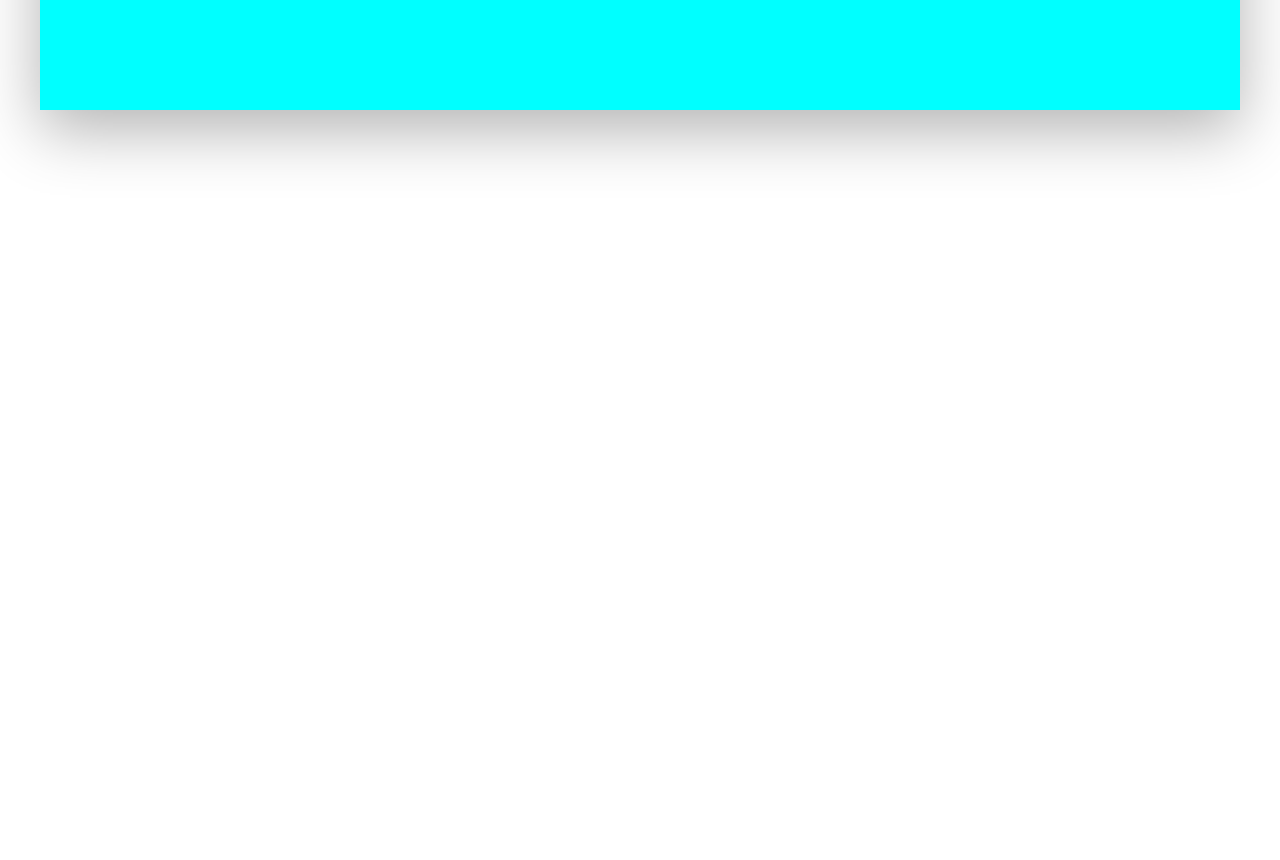
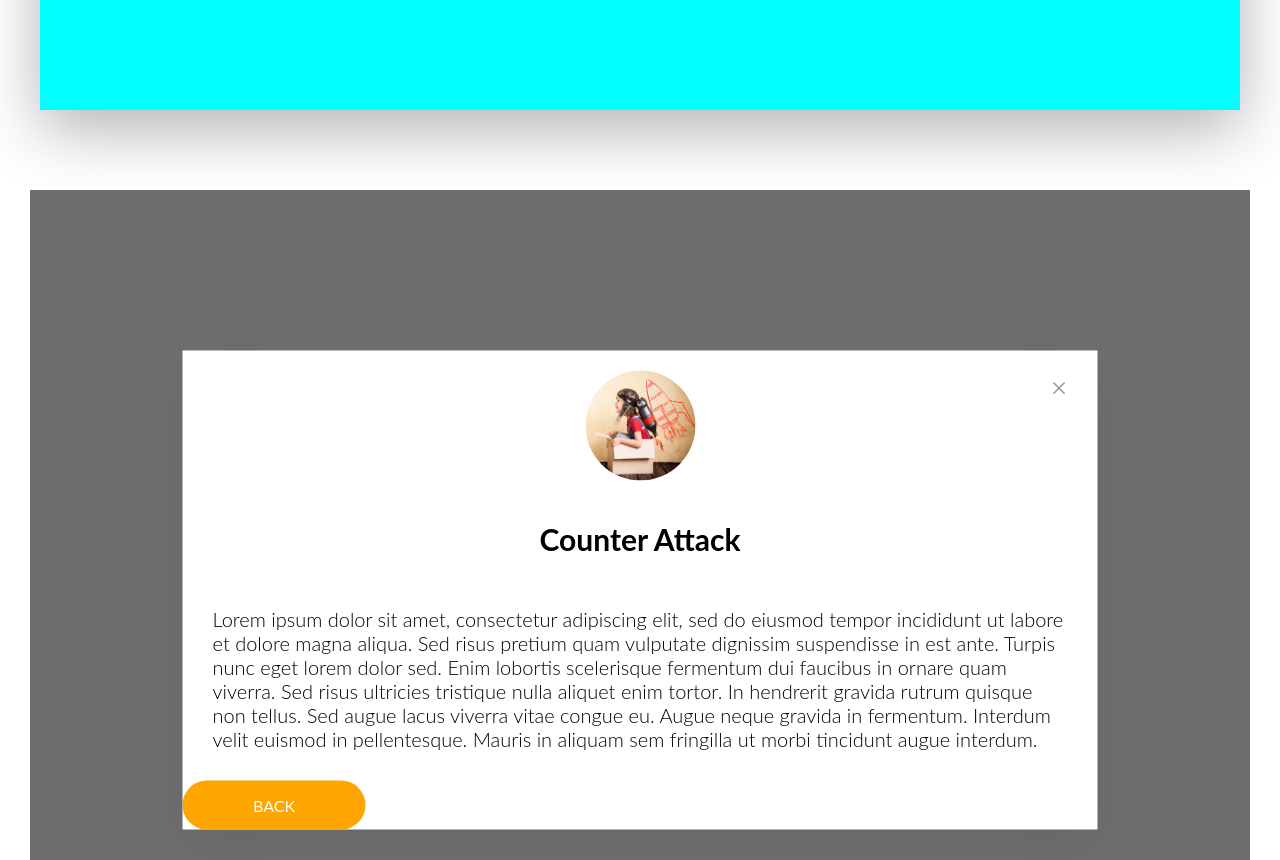
Before and after one commit to fraciuan/Token, a website: page index.html in a window 1280 px wide. Shown: the part 500-1360 px from the top of the page. Before the commit the page ends 800 px from the top, so only its background shows below. Drawn offline with Linux system fonts and the light colour scheme.

Commit message:
added pop-up screen

```diff
--- a/SASS/_components.scss
+++ b/SASS/_components.scss
@@ -12,3 +12,98 @@
 .back {
     display: none;
 }
+
+////////////////////////////////////////////
+//POP UP
+.popup {
+    height: 100vh;
+    width: 100%;
+    position: fixed;
+    top: 0;
+    left: 0;
+    background-color: rgba(95, 95, 95, 0.904);
+    position: relative;
+
+    &__content {
+        width: 75%;
+        height: auto;
+        background-color: #fff;
+        box-shadow: var(--shadow-light);
+
+        position: absolute;
+        top: 50%;
+        left: 50%;
+        transform: translate(-50%, -50%);
+
+        display: flex;
+        flex-direction: column;
+
+
+    }
+
+    &__img-box {
+        width: 100%;
+        height: auto;
+
+        display: flex;
+        justify-content: center;
+    }
+
+    &__img {
+        width: 15rem;
+        height: 15rem;
+        border-radius: 50%;
+        margin-bottom: 2rem;
+        padding: 2rem;
+    }
+
+    &__title {
+        font-family: "Lato", sans-serif;
+        font-size: 3rem;
+        margin-bottom: 2rem;
+
+        display: flex;
+        justify-content: center;
+
+    }
+
+    &__text {
+        font-family: "Lato", sans-serif;
+        font-weight: 300;
+        font-size: 2rem;
+        padding: 3rem;
+        display: flex;
+        justify-content: center;
+
+    }
+
+    &__btn {
+        font-family: "Lato", sans-serif;
+        text-transform: uppercase;
+        text-decoration: none;
+        width: 20%;
+        padding: 1.5rem 4rem;
+        display: inline-block;
+        border-radius: 10rem;
+        background-color: orange;
+        color: #fff;
+        text-align: center;
+        font-size: 1.6rem;
+        border: none;
+        cursor: pointer;
+
+        display: flex;
+        justify-content: center;
+
+    }
+
+    &__close {
+        position: absolute;
+        top: 2rem;
+        right: 3rem;
+        font-size: 3rem;
+        font-weight: 100;
+        text-decoration: none;
+        color: var(--color-grey-dark-3);
+    }
+}
--- a/index.html
+++ b/index.html
@@ -50,7 +50,22 @@
                 5
             </div>
         </div>
+
     </main>
+    <div class="popup" id="popup">
+        <div class="popup__content">
+            <div class="popup__img-box">
+                    <img src="img/token-img1.jpg" alt="Token photo" class="popup__img">
+            </div>
+            <h2 class="popup__title">Counter Attack</h2>
+
+            <p class="popup__text">
+                Lorem ipsum dolor sit amet, consectetur adipiscing elit, sed do eiusmod tempor incididunt ut labore et dolore magna aliqua. Sed risus pretium quam vulputate dignissim suspendisse in est ante. Turpis nunc eget lorem dolor sed. Enim lobortis scelerisque fermentum dui faucibus in ornare quam viverra. Sed risus ultricies tristique nulla aliquet enim tortor. In hendrerit gravida rutrum quisque non tellus. Sed augue lacus viverra vitae congue eu. Augue neque gravida in fermentum. Interdum velit euismod in pellentesque. Mauris in aliquam sem fringilla ut morbi tincidunt augue interdum.
+            </p>
+            <a href="#" class="popup__btn">Back</a>
+            <a href="#section-tours" class="popup__close">&times;</a>
+        </div>
+    </div>
 </body>
 </html>
 
```
Also changed, not shown: css/style.css, img/token-img1.jpg (added).
